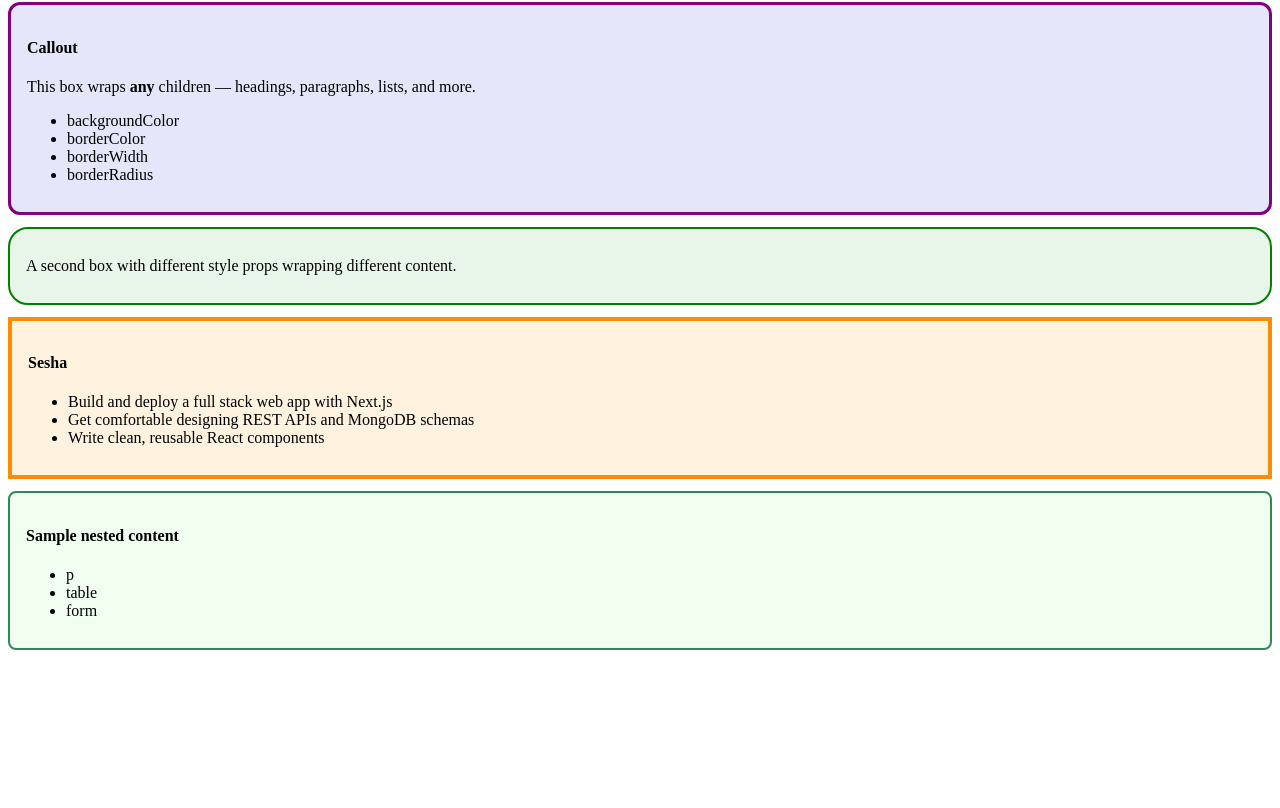
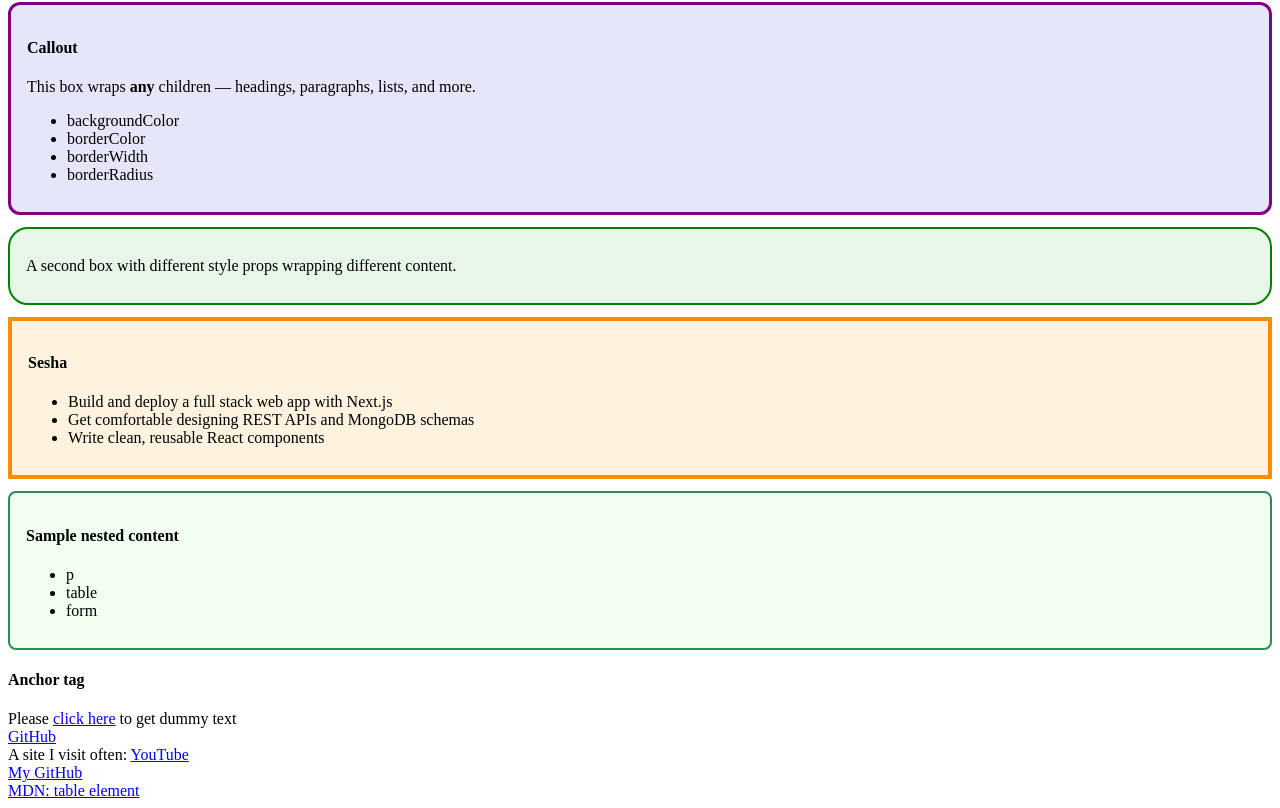
Before and after one commit to sesha-2k3/webdev-client, a Next.js app: page /labs/lab1 in a window 1280 px wide. Shown: the part 5977-6785 px from the top of the page. Before the commit the page ends 6639 px from the top, so only its background shows below. Built offline with nearby package versions, Linux system fonts and the light colour scheme.

Commit message:
anchor tag

```diff
--- /dev/null
+++ b/app/labs/lab1/AnchorTag.tsx
@@ -0,0 +1,39 @@
+export default function AnchorTag() {
+  return (
+    <>
+      <h4>Anchor tag</h4>
+      Please{" "}
+      <a href="https://www.lipsum.com" id="wd-lipsum">
+        click here
+      </a>{" "}
+      to get dummy text
+      <br />
+      <a href="https://github.com/jannunzi" id="wd-github">
+        GitHub
+      </a>
+      <br />
+
+      A site I visit often:{" "}
+      <a href="https://www.youtube.com" id="wd-your-link">
+        YouTube
+      </a>
+      <br />
+      <a
+        href="https://github.com/sesha-2k3"
+        id="wd-your-github"
+        target="_blank"
+        rel="noreferrer"
+      >
+        My GitHub
+      </a>
+      <br />
+
+      <a
+        href="https://developer.mozilla.org/en-US/docs/Web/HTML/Element/table"
+        id="wd-ai-link"
+      >
+        MDN: table element
+      </a>
+    </>
+  );
+}
--- a/app/labs/lab1/page.tsx
+++ b/app/labs/lab1/page.tsx
@@ -6,6 +6,7 @@
 import Forms from "./forms/Forms";
 import HighlightedParagraphLab from "./HighlightedParagraph";
 import HighlightedBoxLab from "./HighlightedBox";
+import AnchorTag from "./AnchorTag";
 
 export default function Lab1() {
   return (
@@ -20,6 +21,7 @@
       <Forms />
       <HighlightedParagraphLab />
       <HighlightedBoxLab />
+      <AnchorTag />
       {/* do the next exercise here */}
     </div>
   );
```
